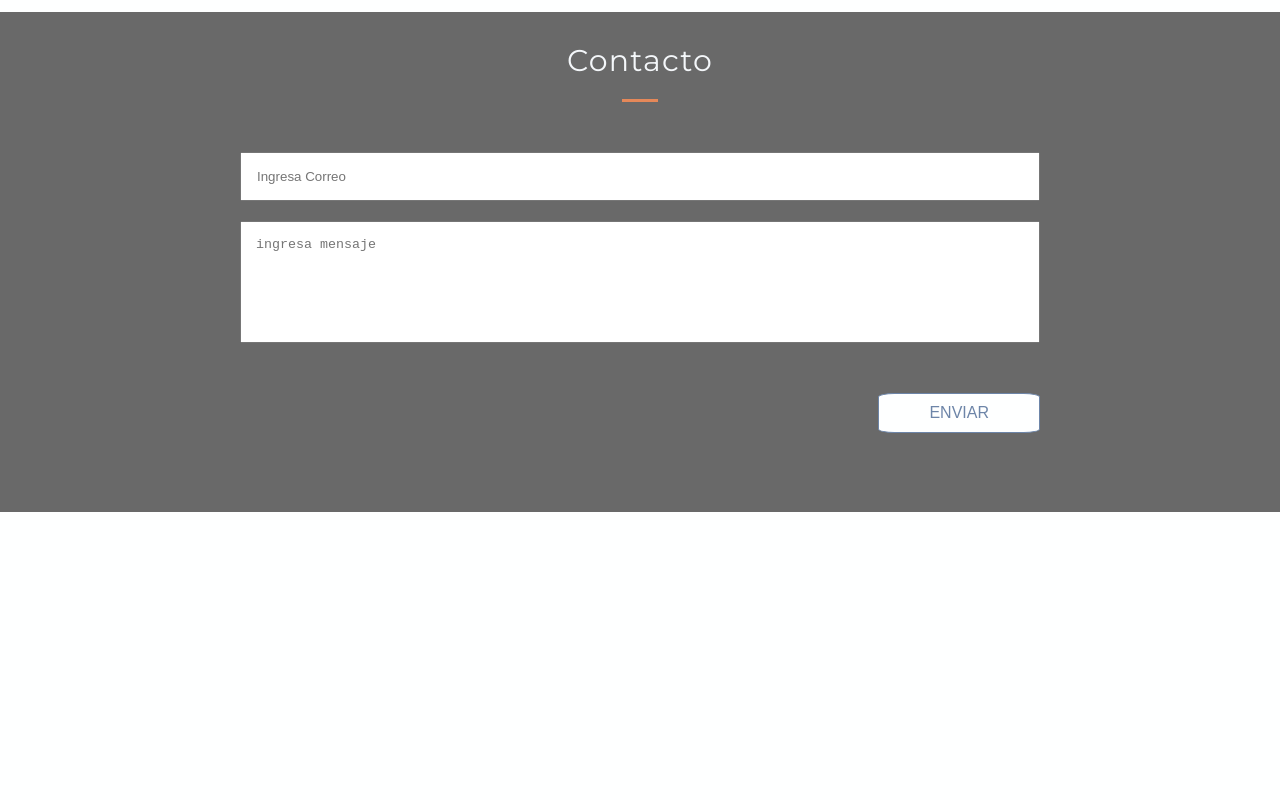
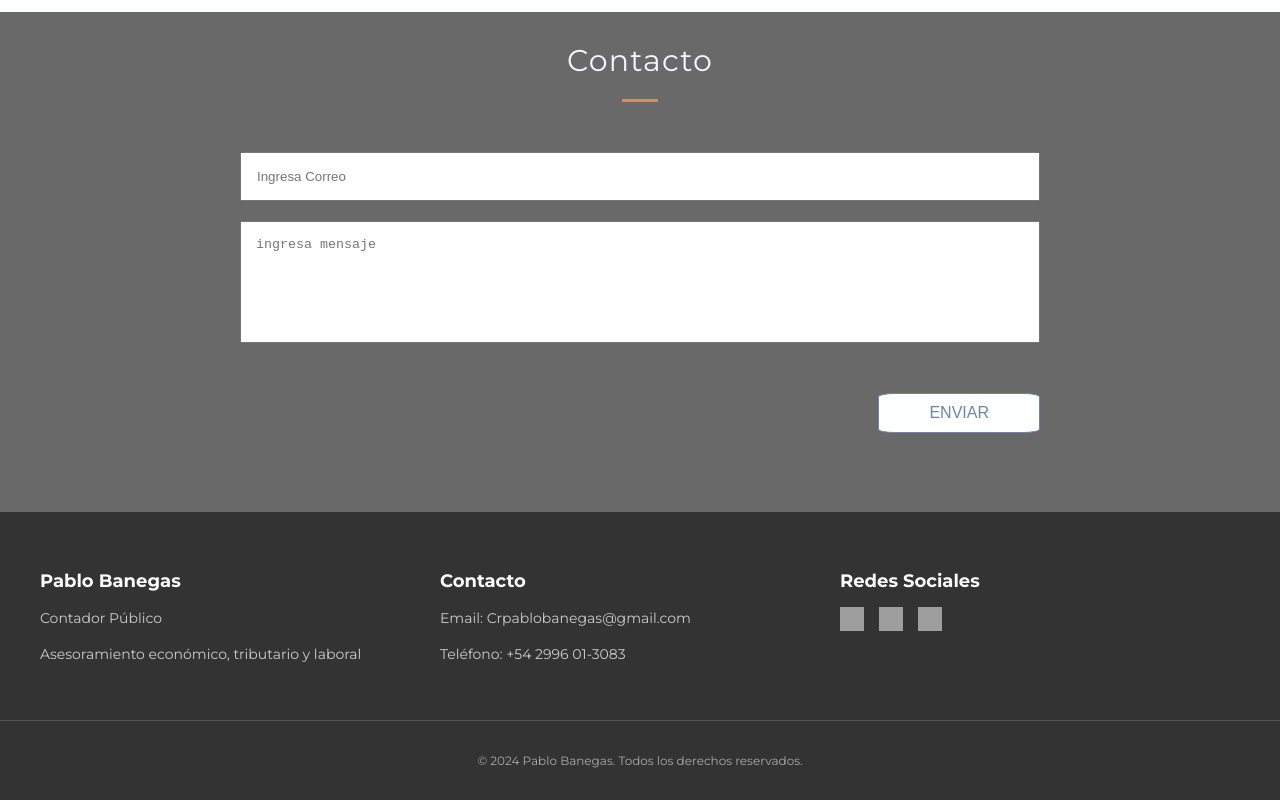
Before and after one commit to Ignacio-Cire/Proyecto-contador, a plain HTML site: page contador-pablo-benegas/index.html in a window 1280 px wide. Shown: the part 1488-2288 px from the top of the page. Before the commit the page ends 2000 px from the top, so only its background shows below. Drawn offline with nearby package versions, Linux system fonts and the light colour scheme; grey boxes are pictures that could not be loaded.

Commit message:
commit-three

```diff
--- a/contador-pablo-benegas/index.html
+++ b/contador-pablo-benegas/index.html
@@ -60,13 +60,13 @@
         <div class="servicios">
             <div class="petro">
                 <p>SERVICIOS Y ASESORAMIENTOS A EMPRESAS DE PETRÓLEO.</p>
-                <img src="/img/servicios_y_asesoramientos_a_empresas_de_petr_leo.jpeg"
+                <img src="./img/estudio_contable_sin_rostro_imagen_mano.jpeg"
                     alt="Servicios y asesoramientos a empresas de petróleo">
 
             </div>
             <div class="comercio">
                 <p>SERVICIOS Y ASESORAMIENTOS A COMERCIOS.</p>
-                <img src="./img/estudio_contable_sin_rostro_imagen_mano 2.jpeg"
+                <img src="./img/servicios_y_asesoramientos_a_empresas_de_petr_leo.jpeg"
                     alt="Servicios y asesoramientos a comercios">
 
             </div>
@@ -104,7 +104,32 @@
 
 
     <!-- Footer -->
+    <footer class="footer">
+        <div class="footer-content">
+            <div class="footer-section">
+                <h3>Pablo Banegas</h3>
+                <p>Contador Público</p>
+                <p>Asesoramiento económico, tributario y laboral</p>
+            </div>
+            <div class="footer-section">
+                <h3>Contacto</h3>
+                <p>Email: Crpablobanegas@gmail.com</p>
+                <p>Teléfono: +54 2996 01-3083</p>
 
+            </div>
+            <div class="footer-section">
+                <h3>Redes Sociales</h3>
+                <div class="social-icons">
+                    <a href="#" target="_blank" rel="noopener noreferrer"><img src="https://upload.wikimedia.org/wikipedia/commons/e/e7/Instagram_logo_2016.svg" alt="Instagram" /></a>
+                    <a href="#" target="_blank" rel="noopener noreferrer"><img src="https://upload.wikimedia.org/wikipedia/commons/5/51/Facebook_f_logo_%282019%29.svg" alt="Facebook" /></a>
+                    <a href="#" target="_blank" rel="noopener noreferrer"><img src="https://upload.wikimedia.org/wikipedia/commons/6/6d/LinkedIn_logo_initials.png" alt="LinkedIn" /></a>
+                </div>
+            </div>
+        </div>
+        <div class="footer-bottom">
+            <p>&copy; 2024 Pablo Banegas. Todos los derechos reservados.</p>
+        </div>
+    </footer>
 
 
     <script src="https://code.jquery.com/jquery-3.6.0.min.js"></script>
--- a/contador-pablo-benegas/style.css
+++ b/contador-pablo-benegas/style.css
@@ -536,7 +536,120 @@ label {
     }
 }
 /*------------------FIN WSPP------------------------------*/
+.whatsapp-fixed {
+    position: fixed; /* Mantiene el botón en una posición fija */
+    bottom: 20px; /* Espacio desde la parte inferior */
+    right: 20px; /* Espacio desde la parte derecha */
+    z-index: 1000; /* Asegura que el botón esté sobre otros elementos */
+}
+
+.whatsapp-fixed img {
+    width: 50px; /* Tamaño del ícono */
+    height: 50px;
+}
+
+/* Estilos responsivos */
+@media (max-width: 768px) {
+    .whatsapp-fixed {
+        bottom: 15px; /* Ajusta el espacio desde el fondo en pantallas más pequeñas */
+        right: 15px; /* Ajusta el espacio desde la derecha en pantallas más pequeñas */
+    }
+
+    .whatsapp-fixed img {
+        width: 40px; /* Tamaño del ícono para pantallas más pequeñas */
+        height: 40px;
+    }
+}
+
+@media (max-width: 480px) {
+    .whatsapp-fixed {
+        bottom: 10px; /* Ajusta el espacio desde el fondo en pantallas aún más pequeñas */
+        right: 10px; /* Ajusta el espacio desde la derecha en pantallas aún más pequeñas */
+    }
+
+    .whatsapp-fixed img {
+        width: 35px; /* Tamaño del ícono para pantallas aún más pequeñas */
+        height: 35px;
+    }
+}
 
 
 
 /*footer*/
+
+.footer {
+    background-color: #333;
+    color: #fff;
+    padding: 40px 0 20px;
+    font-family: 'Montserrat', sans-serif;
+}
+
+.footer-content {
+    display: flex;
+    flex-wrap: wrap;
+    justify-content: space-around;
+    max-width: 1200px;
+    margin: 0 auto;
+    padding: 0 20px;
+}
+
+.footer-section {
+    flex: 1;
+    min-width: 200px;
+    margin-bottom: 20px;
+}
+
+.footer-section h3 {
+    font-size: 18px;
+    margin-bottom: 15px;
+    color: #fff;
+}
+
+.footer-section p {
+    font-size: 14px;
+    line-height: 1.6;
+    color: #ccc;
+}
+
+.social-icons {
+    display: flex;
+    gap: 15px;
+}
+
+.social-icons a img {
+    width: 24px;
+    height: 24px;
+    transition: opacity 0.3s ease;
+}
+
+.social-icons a:hover img {
+    opacity: 0.8;
+}
+
+.footer-bottom {
+    text-align: center;
+    padding-top: 20px;
+    margin-top: 20px;
+    border-top: 1px solid #555;
+}
+
+.footer-bottom p {
+    font-size: 12px;
+    color: #aaa;
+}
+
+@media screen and (max-width: 768px) {
+    .footer-content {
+        flex-direction: column;
+        align-items: center;
+    }
+
+    .footer-section {
+        text-align: center;
+        margin-bottom: 30px;
+    }
+
+    .social-icons {
+        justify-content: center;
+    }
+}
```
Also changed, not shown: contador-pablo-benegas/img/images.jpeg (added).
